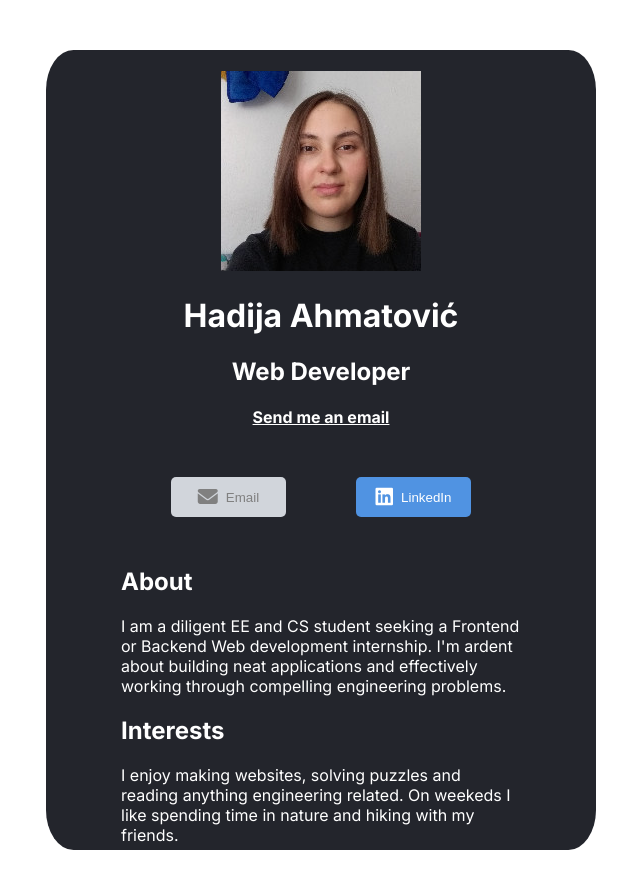
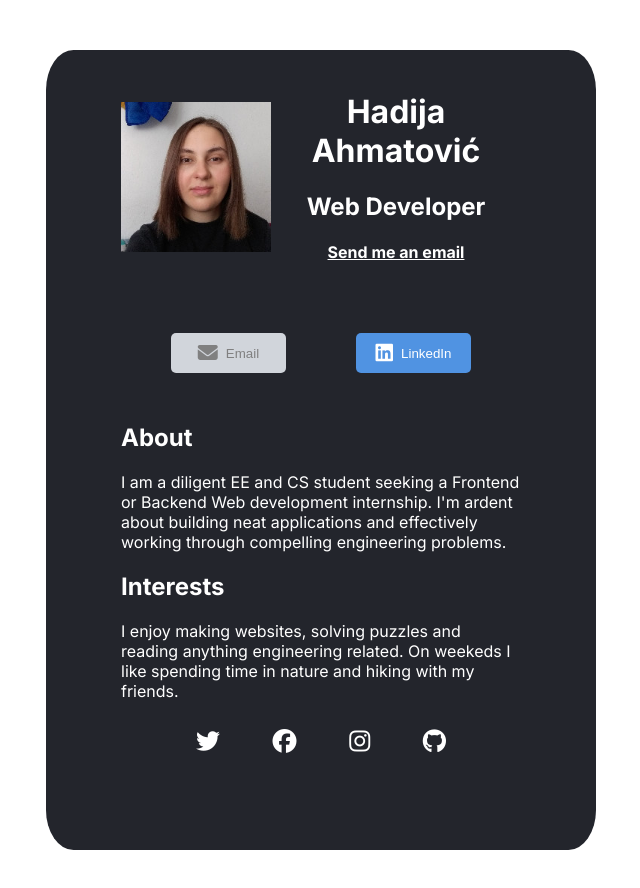
Before and after one commit to hahmatovic1/digital-business-card, a React (Create React App) app: page / in a window 1280 px wide. Shown: the top 888 px of the page, without its empty margins (319-959 px from the left). After the commit the page ends 850 px from the top, so only its background shows below. Built offline with nearby package versions, Linux system fonts and the light colour scheme.

Commit message:
style: Place image and text in same line

```diff
--- a/public/styles.css
+++ b/public/styles.css
@@ -13,16 +13,13 @@ body{
     border-radius: 5%;
 }
 
-.card > img {
-    margin: 44px auto 500px;
-    width: 317px;
-    height: 317px;
-
-}
-
+/* header */
 .header{
     margin: 50px auto;
     padding-top: 21px;
+    width: 400px;
+    display: flex;
+    justify-content: space-around;
 }
 
 .header a{
@@ -30,6 +27,11 @@ body{
 }
 
 
+.avatar {
+    margin: auto 0;
+    width: 150px;
+    height: 150px;
+}
 
 .btn{
     margin: 0 35px;
--- a/src/components/Header.jsx
+++ b/src/components/Header.jsx
@@ -3,9 +3,11 @@ import avatar from '../images/avatar.jpg';
 
 export default function Header(){
     return <div className='header'>
-        <img src={avatar} alt="woman looking at camera"></img>
-        <h1>Hadija Ahmatović</h1>
-        <h2>Web Developer</h2>
-        <h4><a href="mailto: hadija.ahmatovic@gmail.com">Send me an email</a></h4>
+        <img className='avatar' src={avatar} alt="woman looking at camera"></img>
+        <div>
+            <h1>Hadija Ahmatović</h1>
+            <h2>Web Developer</h2>
+            <h4><a href="mailto: hadija.ahmatovic@gmail.com">Send me an email</a></h4>
+        </div>
     </div>
 }
```
